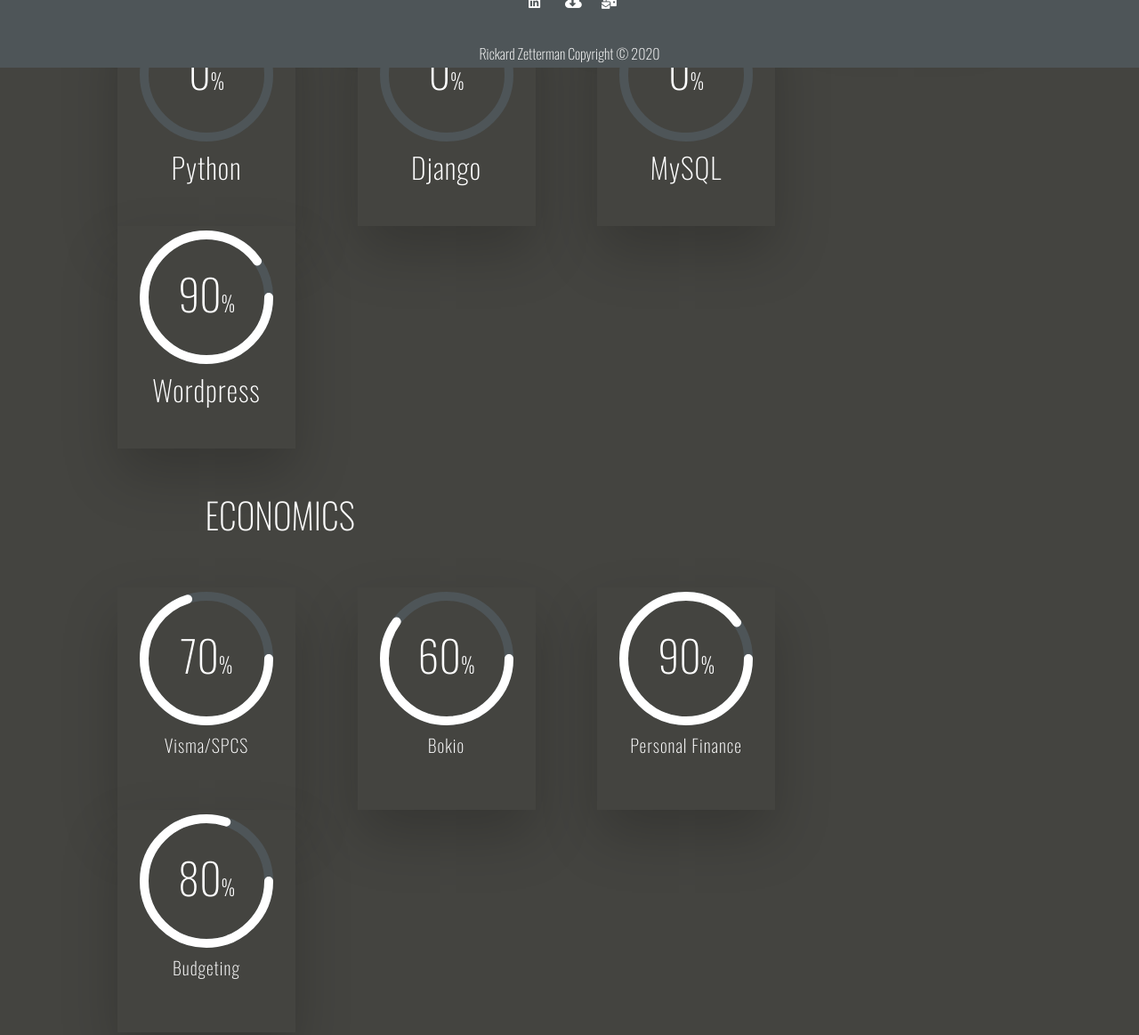
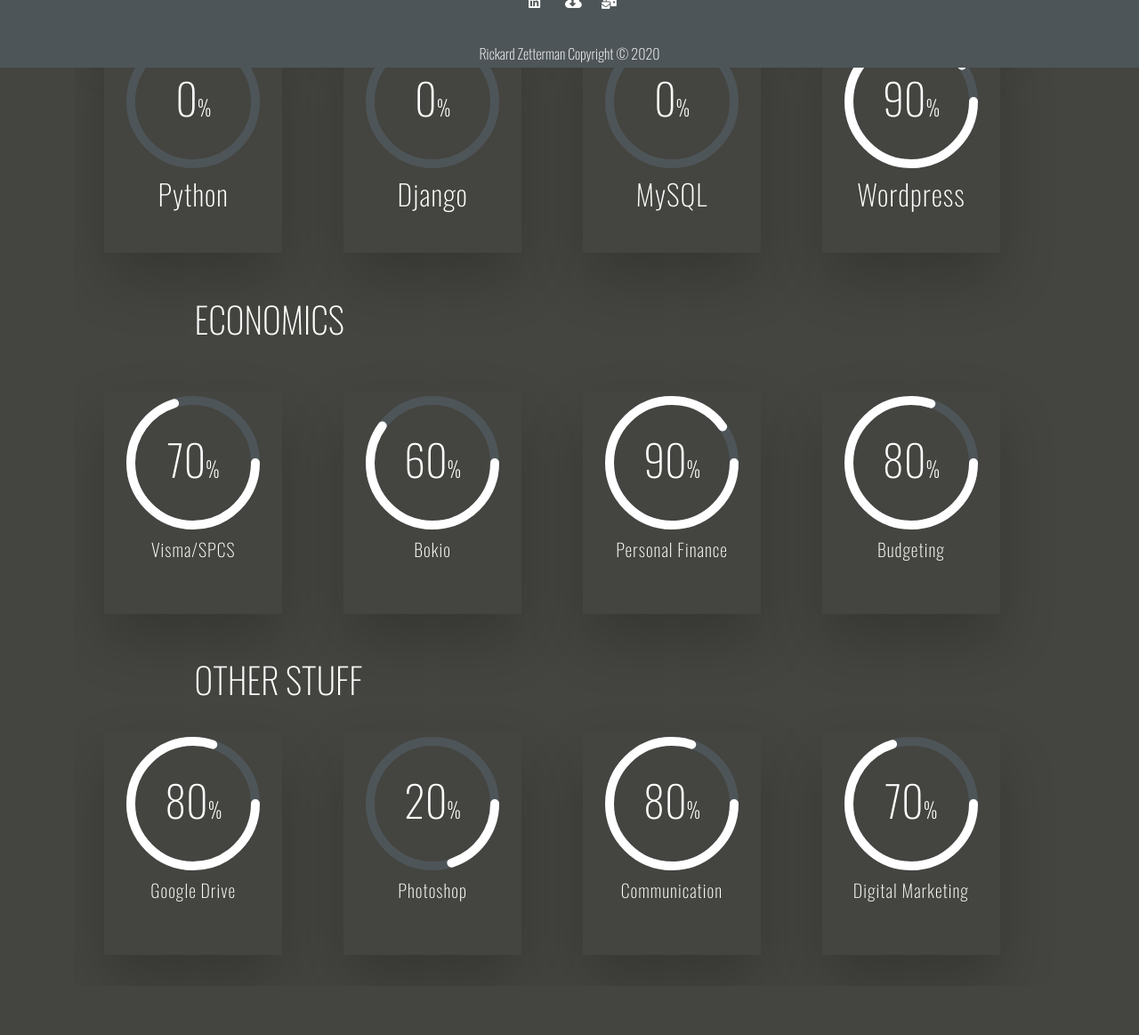
Before and after one commit to dddCddd/c, a plain HTML site: page cv.html in a window 1280 px wide. Shown: the part 724-1887 px from the top of the page at 89% size. Drawn offline with nearby package versions, Linux system fonts and the light colour scheme.

Commit message:
skill cercle

```diff
--- a/asset/css/style.css
+++ b/asset/css/style.css
@@ -27,8 +27,9 @@
   max-width: 100%;
   margin: auto;
   overflow: hidden;
-  padding: 0 10% 10% 10%;
-}
+  width: 87%;
+  padding: 30px;
+  }
 
 .container-fluid {
     width: 100%;
--- a/cv.html
+++ b/cv.html
@@ -137,7 +137,7 @@
             </div>
         </div>
         <div class="row">
-            <div id="Python" class="col-lg-3 col-md-4 col-sm-6 list-inline-item">
+            <div id="Python" class="col-lg-3 col-md-4 col-sm-6">
                 <div class="box">
                     <div class="procentage">
                         <svg>
@@ -152,7 +152,7 @@
                 </div>
             </div>
 
-            <div id="Django" class="col-lg-3 col-md-4 col-sm-6 list-inline-item">
+            <div id="Django" class="col-lg-3 col-md-4 col-sm-6">
                 <div class="box">
                     <div class="procentage">
                         <svg>
@@ -166,7 +166,7 @@
                         <h2 class="text">Django</h2>
                 </div>
             </div>
-            <div id="MySQL" class="col-lg-3 col-md-4 col-sm-6 list-inline-item">
+            <div id="MySQL" class="col-lg-3 col-md-4 col-sm-6">
                 <div class="box">
                     <div class="procentage">
                         <svg>
@@ -180,7 +180,7 @@
                         <h2 class="text">MySQL</h2>
                 </div>
             </div>
-            <div id="Wordpress" class="col-lg-3 col-md-4 col-sm-6 list-inline-item">
+            <div id="Wordpress" class="col-lg-3 col-md-4 col-sm-6">
                 <div class="box">
                     <div class="procentage">
                         <svg>
@@ -199,7 +199,7 @@
         <h1 class="margin_text">ECONOMICS</h1>
         <br><br>
         <div class="row">
-            <div id="Visma" class="col-lg-3 col-md-4 col-sm-6 list-inline-item">
+            <div id="Visma" class="col-lg-3 col-md-4 col-sm-6">
                 <div class="box">
                     <div class="procentage">
                         <svg>
@@ -213,7 +213,7 @@
                     <h5 class="text">Visma/SPCS</h5>
                 </div>
             </div>
-            <div id="Bokio" class="col-lg-3 col-md-4 col-sm-6 list-inline-item">
+            <div id="Bokio" class="col-lg-3 col-md-4 col-sm-6">
                 <div class="box">
                     <div class="procentage">
                         <svg>
@@ -227,7 +227,7 @@
                     <h5 class="text">Bokio</h5>
                 </div>
             </div>
-            <div id="Finance" class="col-lg-3 col-md-4 col-sm-6 list-inline-item">
+            <div id="Finance" class="col-lg-3 col-md-4 col-sm-6">
                 <div class="box">
                     <div class="procentage">
                         <svg>
@@ -241,7 +241,7 @@
                     <h5 class="text">Personal Finance</h5>
                 </div>
             </div>
-            <div id="Budgeting" class="col-lg-3 col-md-4 col-sm-6 list-inline-item">
+            <div id="Budgeting" class="col-lg-3 col-md-4 col-sm-6">
                 <div class="box">
                     <div class="procentage">
                         <svg>
@@ -260,7 +260,7 @@
         <h1 class="margin_text">OTHER STUFF</h1>
         <br>
         <div class="row">
-            <div id="Drive" class="col-lg-3 col-md-4 col-sm-6 list-inlines">
+            <div id="Drive" class="col-lg-3 col-md-4 col-sm-6">
                 <div class="list-inline-item">
                     <div class="box">
                         <div class="procentage">
@@ -276,7 +276,7 @@
                     </div>
                 </div>
             </div>
-            <div id="Photoshop" class="col-lg-3 col-md-4 col-sm-6 list-inline-item">
+            <div id="Photoshop" class="col-lg-3 col-md-4 col-sm-6">
                 <div class="box">
                     <div class="procentage">
                         <svg>
@@ -290,7 +290,7 @@
                     <h5 class="text">Photoshop</h5>
                 </div>
             </div>
-            <div id="Communication" class="col-lg-3 col-md-4 col-sm-6 list-inline-item">
+            <div id="Communication" class="col-lg-3 col-md-4 col-sm-6">
                 <div class="box">
                     <div class="procentage">
                         <svg>
@@ -304,7 +304,7 @@
                     <h5 class="text">Communication</h5>
                 </div>
             </div>
-            <div id="Marketing" class="col-lg-3 col-md-4 col-sm-6 list-inline-item">
+            <div id="Marketing" class="col-lg-3 col-md-4 col-sm-6">
                 <div class="box">
                     <div class="procentage">
                         <svg>
```
